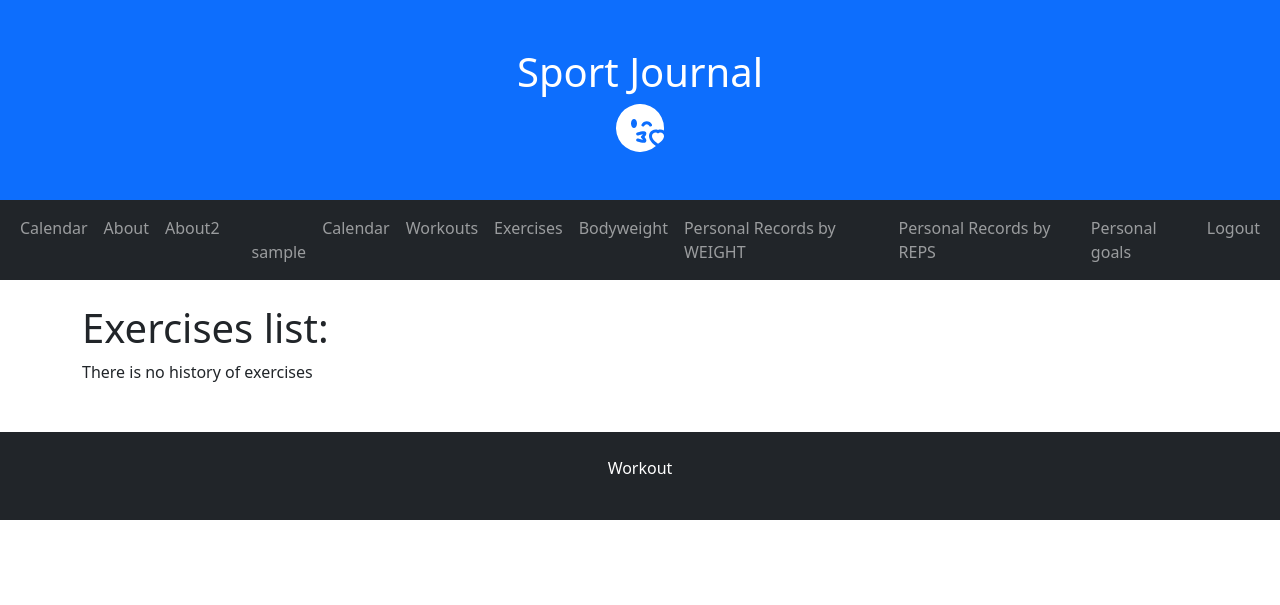
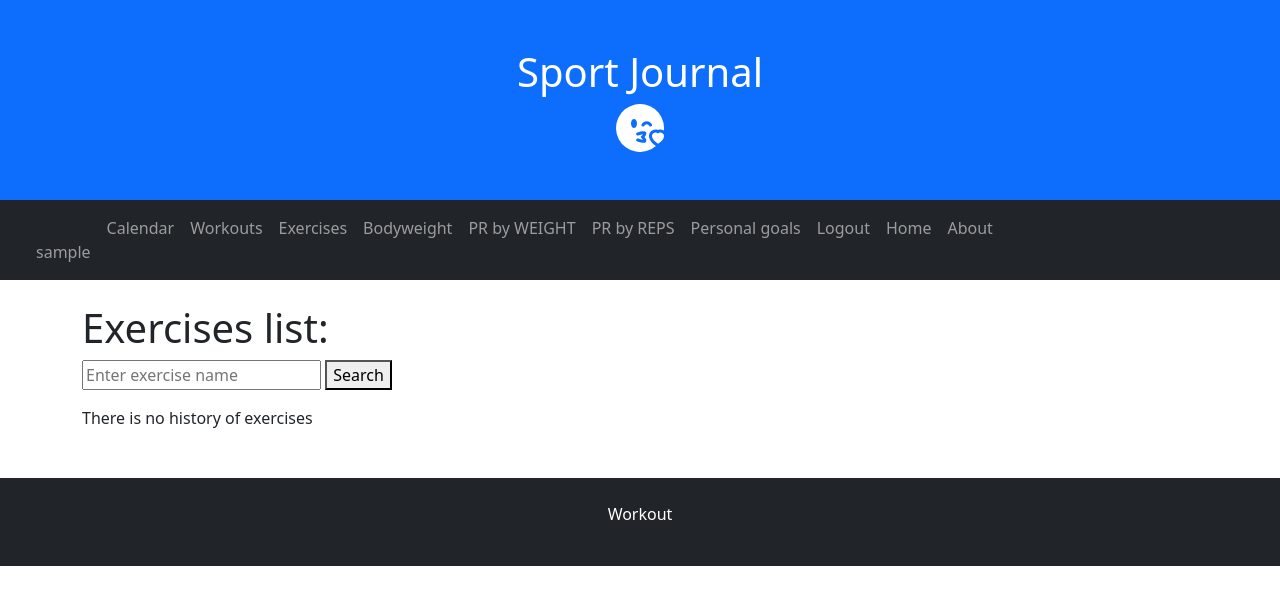
Before and after one commit to TomaDovydene/Workout_Journal.py, a Django app: page /journal/exercises/ in a window 1280 px wide. Shown: the top 605 px of the page. Run offline with Django 4.2, Linux system fonts and the light colour scheme; the visitor is signed in with stand-in values (Sample User, id 1); data that the repository does not hold is empty.

Commit message:
2023-06-06 17:20 search

```diff
--- a/mysite/journal/templates/base.html
+++ b/mysite/journal/templates/base.html
@@ -24,9 +24,6 @@
 <nav class="navbar navbar-expand-sm bg-dark navbar-dark">
     <div class="container-fluid">
         <ul class="navbar-nav">
-            <li class="nav-item"><a class="nav-link" href="{% url 'index' %}">Calendar</a></li>
-            <li class="nav-item"><a class="nav-link" href="#">About</a></li>
-            <li class="nav-item"><a class="nav-link" href="#">About2</a></li>
 
             {% if user.is_authenticated %}
             <li class="nav-item"><a class="nav-link" href="{% url 'profile' %}"></a></li>
@@ -41,14 +38,17 @@
             <li class="nav-item"><a class="nav-link" href="{% url 'workouts' %}">Workouts</a></li>
             <li class="nav-item"><a class="nav-link" href="{% url 'exercises' %}">Exercises</a></li>
             <li class="nav-item"><a class="nav-link" href="">Bodyweight</a></li>
-            <li class="nav-item"><a class="nav-link" href="{% url 'personal_records_by_weight' %}">Personal Records by WEIGHT</a></li>
-            <li class="nav-item"><a class="nav-link" href="{% url 'personal_records_by_reps' %}">Personal Records by REPS</a></li>
+            <li class="nav-item"><a class="nav-link" href="{% url 'personal_records_by_weight' %}">PR by WEIGHT</a></li>
+            <li class="nav-item"><a class="nav-link" href="{% url 'personal_records_by_reps' %}">PR by REPS</a></li>
             <li class="nav-item"><a class="nav-link" href="">Personal goals</a></li>
             <li class="nav-item"><a class="nav-link" href="{% url 'logout' %}?next=/journal">Logout</a></li>
             {% else %}
             <li class="nav-item"><a class="nav-link" href="{% url 'login' %}?next=/journal">Login</a></li>
             <li class="nav-item"><a class="nav-link" href="{% url 'register' %}?next={{request.path}}">Registration</a></li>
             {% endif %}
+
+            <li class="nav-item"><a class="nav-link" href="{% url 'index' %}">Home</a></li>
+            <li class="nav-item"><a class="nav-link" href="#">About</a></li>
 
         </ul>
     </div>
--- a/mysite/journal/templates/exercises.html
+++ b/mysite/journal/templates/exercises.html
@@ -7,6 +7,12 @@
 {% load static %}
 
 <h1>Exercises list:</h1>
+
+<form method="GET" action="{% url 'exercises' %}" class="mb-3">
+  <input type="text" name="query" placeholder="Enter exercise name" value="{{ request.GET.q }}">
+  <button type="submit">Search</button>
+</form>
+
 {% if exercises %}
 <div class="row">
   {% for exercise_group in exercises %}
--- a/mysite/journal/templates/personal_records_by_reps.html
+++ b/mysite/journal/templates/personal_records_by_reps.html
@@ -10,7 +10,7 @@
 
 <br>
 <form method="GET" action="{% url 'personal_records_by_reps' %}">
-  <input type="text" name="query" placeholder="Search..." value="{{ query }}">
+  <input type="text" name="query" placeholder="Enter exercise name" value="{{ query }}">
   <button type="submit">Search</button>
 </form>
 <br>
--- a/mysite/journal/templates/personal_records_by_weight.html
+++ b/mysite/journal/templates/personal_records_by_weight.html
@@ -10,7 +10,7 @@
 
 <br>
 <form method="GET" action="{% url 'personal_records_by_weight' %}">
-  <input type="text" name="query" placeholder="Search..." value="{{ query }}">
+  <input type="text" name="query" placeholder="Enter exercise name" value="{{ query }}">
   <button type="submit">Search</button>
 </form>
 <br>
--- a/mysite/journal/templates/workouts.html
+++ b/mysite/journal/templates/workouts.html
@@ -14,7 +14,7 @@
 
 <br>
 <form method="GET" action="{% url 'workouts' %}">
-  <input type="text" name="query" placeholder="Search..." value="{{ query }}">
+  <input type="text" name="query" placeholder="Enter date or title" value="{{ query }}">
   <button type="submit">Search</button>
 </form>
 <br>
--- a/mysite/journal/views.py
+++ b/mysite/journal/views.py
@@ -188,7 +188,14 @@ class ExerciseListView(LoginRequiredMixin, generic.ListView):
     template_name = 'exercises.html'
 
     def get_queryset(self):
-        return Exercise.objects.filter(athlete=self.request.user)
+        query = self.request.GET.get('query')
+        queryset = Exercise.objects.filter(athlete=self.request.user)
+
+        if query:
+            # Filter exercises by exercise name containing the search query
+            queryset = queryset.filter(exercise_name__name__icontains=query)
+
+        return queryset
 
     def get_context_data(self, **kwargs):
         context = super().get_context_data(**kwargs)
@@ -241,9 +248,6 @@ class AddExerciseCreateView(LoginRequiredMixin, UserPassesTestMixin, generic.Cre
     def get_form(self, form_class=None):
         form = super().get_form(form_class)
         form.user = self.request.user
-
-
-
         return form
 
     def test_func(self):
@@ -304,55 +308,6 @@ class CustomExerciseCreateView(LoginRequiredMixin, generic.CreateView):
         workout_id = self.kwargs['workout_id']
         return reverse_lazy('add_exercise', kwargs={'workout_id': workout_id})
 
-
-
-
-# def exercise_workouts(request, exercise_name_id):
-#     exercise_name = ExerciseName.objects.get(id=exercise_name_id)
-#
-#     query = request.GET.get('query')
-#
-#     # Get the sorting parameter from the request
-#     sort_by = request.GET.get('sort')
-#
-#     # Filter the workouts based on the exercise_name
-#     workouts = Workout.objects.filter(exercises__exercise_name=exercise_name)
-#
-#     if query:
-#         workouts = workouts.filter(
-#             Q(title__icontains=query) |
-#             Q(date__icontains=query)
-#         )
-#
-#     # Create a dictionary to store workout information
-#     workout_info = []
-#
-#     # Iterate over the filtered workouts
-#     for workout in workouts:
-#         # Get the exercises for the current workout and exercise name
-#         exercises = workout.exercises.filter(exercise_name=exercise_name)
-#
-#         # Calculate the total weight for the exercise in the workout
-#         total_weight = exercises.aggregate(Sum('weight'))['weight__sum']
-#
-#         # Store the workout information in the list
-#         workout_info.append({
-#             'workout': workout,
-#             'total_weight': total_weight,
-#             'exercises': exercises
-#         })
-#
-#     # Sort the workouts based on the sorting parameter
-#     if sort_by == 'weight':
-#         workout_info.sort(key=lambda x: x['total_weight'], reverse=True)
-#
-#     context = {
-#         'workout_info': workout_info,
-#         'exercise_name': exercise_name,
-#         'query': query if query else '',
-#     }
-#
-#     return render(request, 'exercise_workouts.html', context=context)
 
 
 @login_required
```
